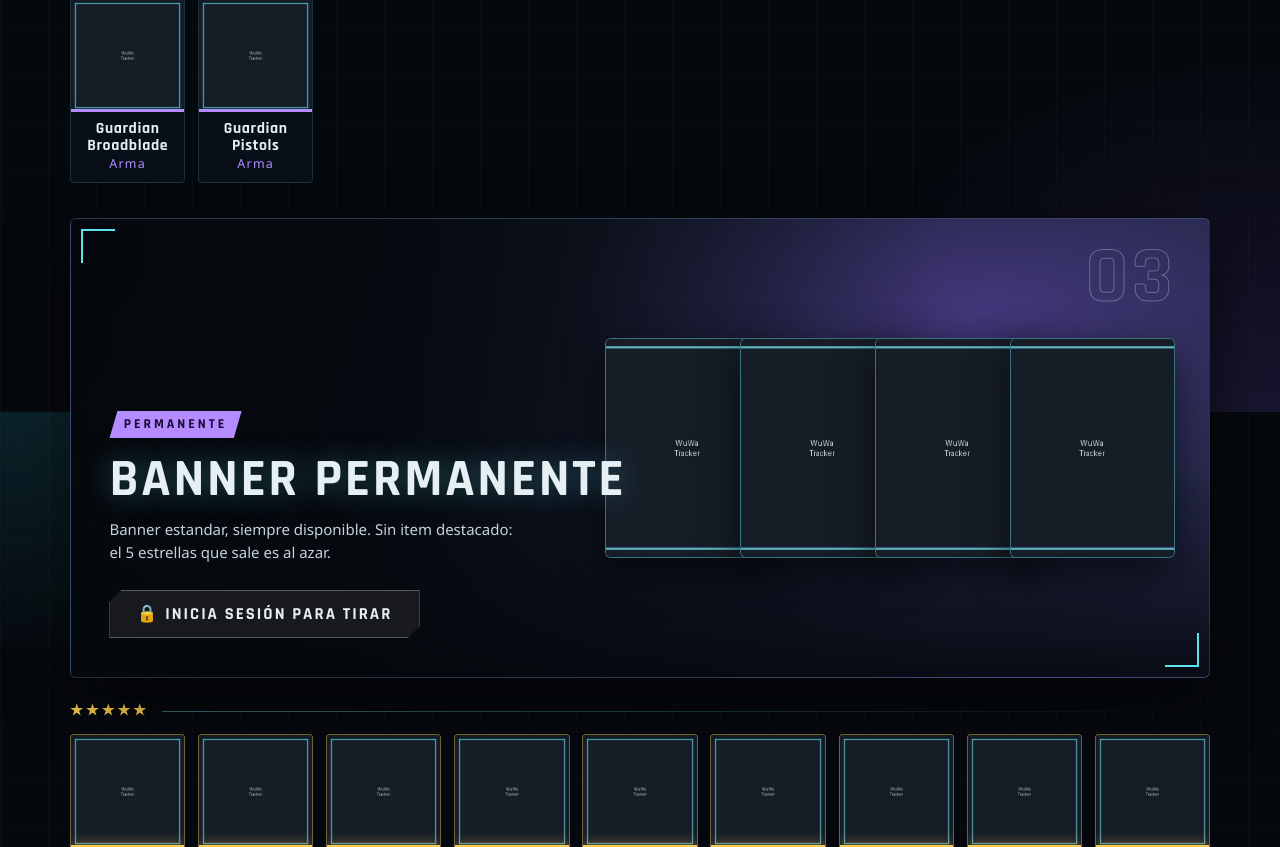
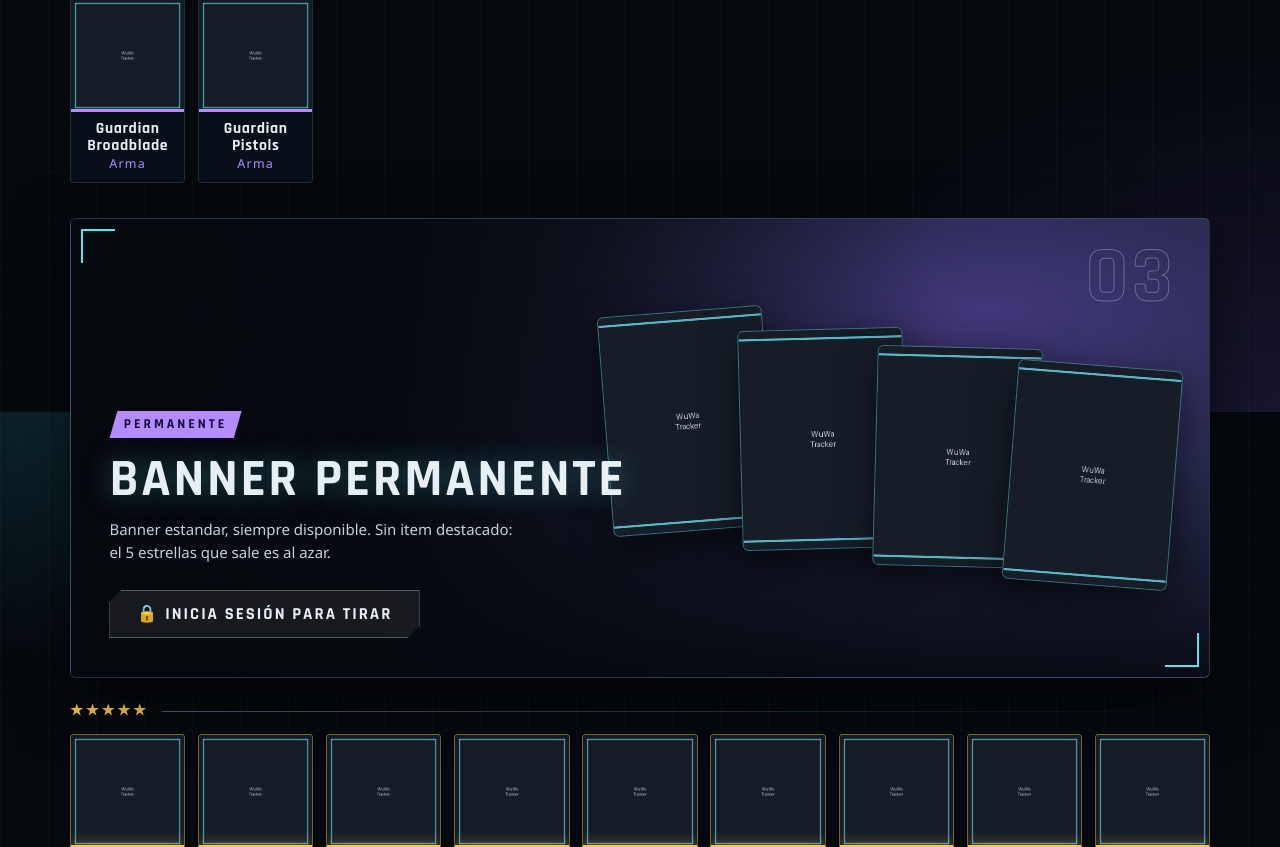
Before and after one commit to LShadowFx/wuwa_tracker, a Django app: page / in a window 1280 px wide. Shown: the part 1988-2835 px from the top of the page. Run offline with Django 5.2, Linux system fonts and the light colour scheme; data comes from the database, SQL or seed files in the repository.

Commit message:
mejora visual al presentar personajes del permanente

```diff
--- a/templates/gacha/catalogo.html
+++ b/templates/gacha/catalogo.html
@@ -18,7 +18,7 @@
     {# Sin item destacado: mostramos un collage con los primeros 4 items del banner #}
     <div class="hero-collage" aria-hidden="true">
         {% for item in banner.items.all|slice:":4" %}
-        <img src="{{ item.imagen.url }}" alt="" class="hero-collage-item hero-collage-item--{{ forloop.counter0 }}">
+        <img src="{{ item.imagen.url }}" alt="" style="--n:{{ forloop.counter0 }}">
         {% endfor %}
     </div>
     {% endif %}
```
